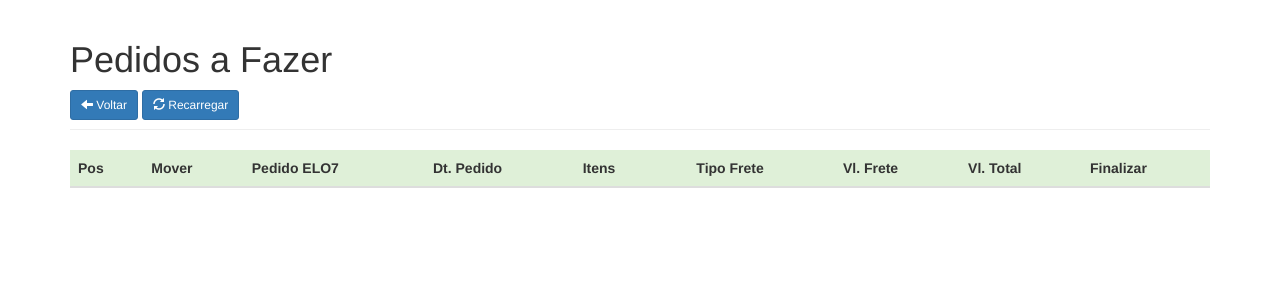
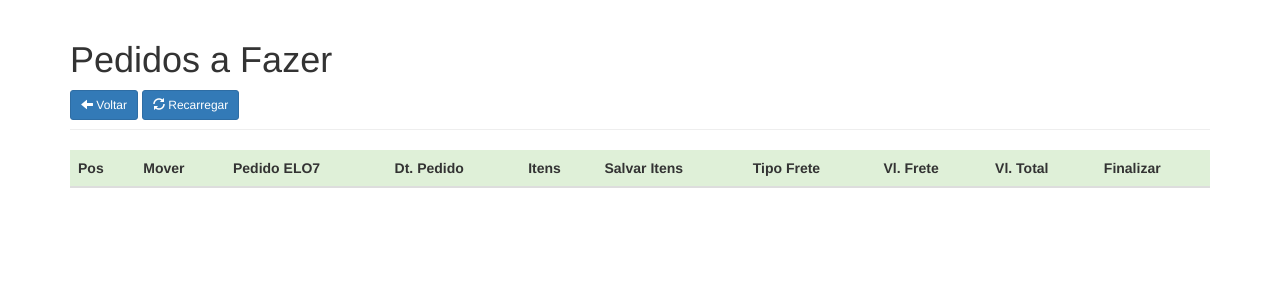
Before and after one commit to flpsno/dipapel-web, a CodeIgniter app: page /dipapelweb/index.php/pedidos/salva_itens/1 in a window 1280 px wide. Shown: the top 300 px of the page. Run offline with CodeIgniter, Linux system fonts and the light colour scheme; the visitor is signed in with stand-in values (Sample User, id 1); data that the repository does not hold is empty; some libraries are stand-ins or nearby versions.

Commit message:
Legenda "Salvar Itens"
Adicionada legenda "Salvar Itens" na tela de pedidos a fazer.

```diff
--- a/application/views/pedidos_a_fazer.php
+++ b/application/views/pedidos_a_fazer.php
@@ -23,7 +23,7 @@
                 <th>Pedido ELO7</th>
                 <th>Dt. Pedido</th>
                 <th>Itens</th>
-                <th></th>
+                <th>Salvar Itens</th>
                 <th>Tipo Frete</th>
                 <th>Vl. Frete</th>
                 <th>Vl. Total</th>
```
